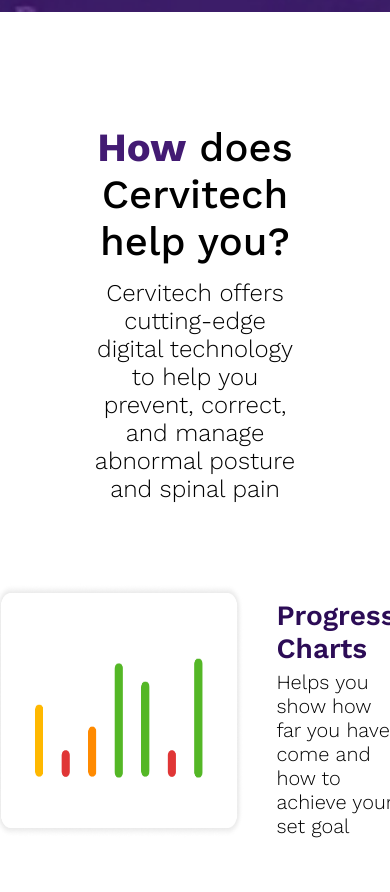
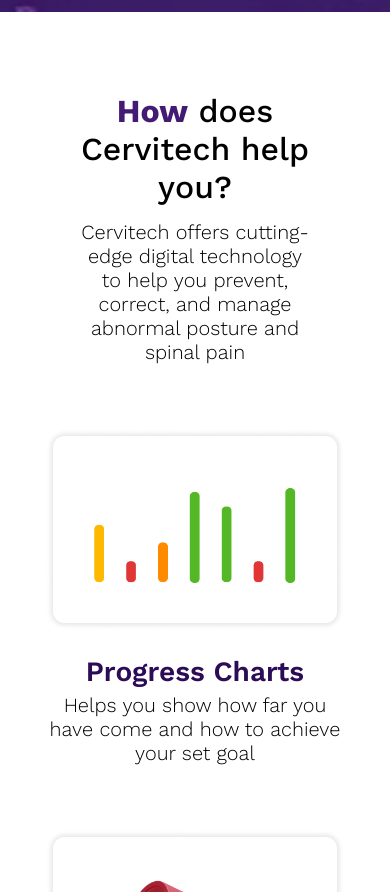
Before and after one commit to adedamola-toye/cervitech-website, a React (Vite) app: page / in a window 390 px wide. Shown: the part 2180-3072 px from the top of the page. Built offline with nearby package versions, Linux system fonts and the light colour scheme.

Commit message:
how cervitech helps in mobile view

```diff
--- a/src/styles/HowCervitechHelps.css
+++ b/src/styles/HowCervitechHelps.css
@@ -110,7 +110,7 @@
 
   .feature-text {
     margin-top: 1rem;
-    width: 90%;
+    width:90%
   }
 
   .how-helps {
@@ -122,9 +122,57 @@
     margin-left: 2rem;
   }
 
+  .heading {
+    margin-bottom: 7rem;
+  }
+
   .features {
-    margin: -2rem;
     gap: 4rem;
-    margin-top: 2rem;
+    margin-top: 3rem;
+    margin: -3em;
+  }
+
+  @media (max-width: 600px) {
+    .how-helps{
+        width: 100%;
+        margin: 0rem auto;
+    }
+
+    .heading h1{
+        font-size: 32px;
+        width: 100%;
+    }
+
+    .heading p{
+        font-size: 20px;
+    }
+    .features {
+      display: flex;
+      align-content: center;
+      justify-content: center;
+
+    }
+    .feature {
+      display: flex;
+      flex-direction: column;
+      justify-content: center;
+      align-items: center;
+      gap: 0.5rem;
+      text-align: center;
+    }
+
+    .feature.exercise .feature-text,
+    .feature.response .feature-text {
+      margin-left: 0;
+    }
+
+    .feature .feature-text{
+        order: 2;
+        width: 90%
+    }
+    .feature img{
+        width: 300px;
+        order: 1
+    }
   }
 }
```
